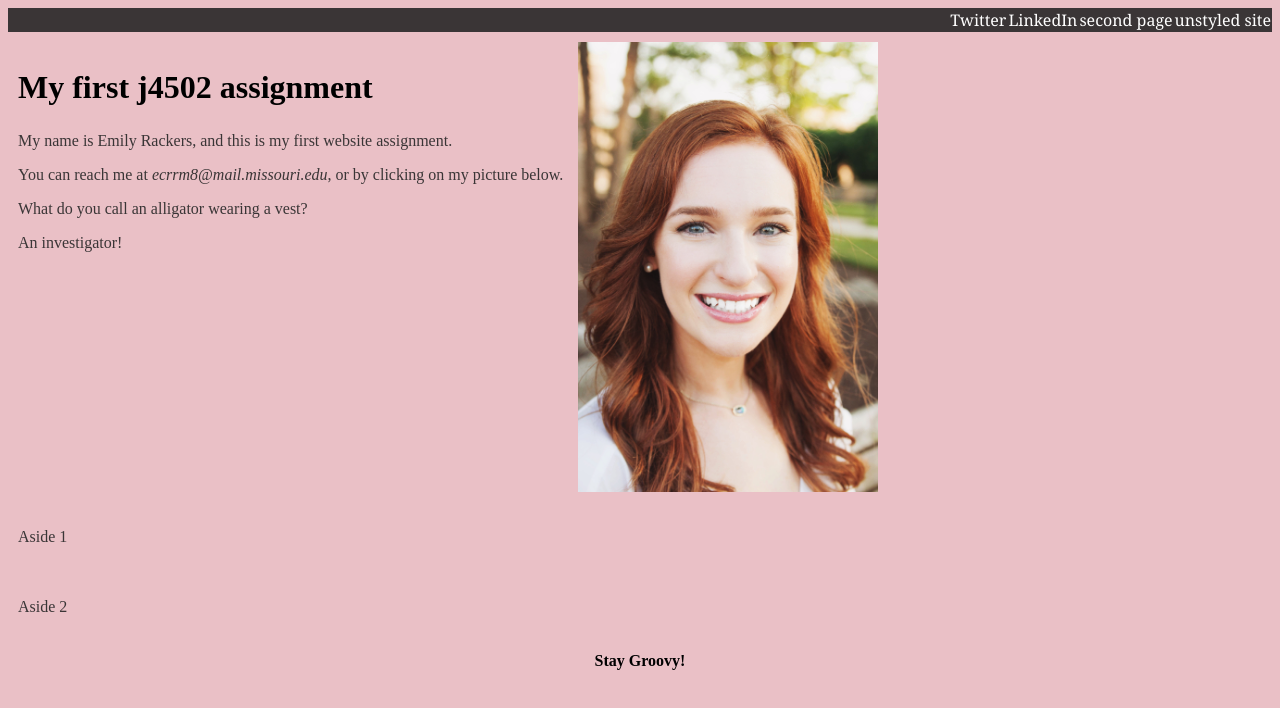
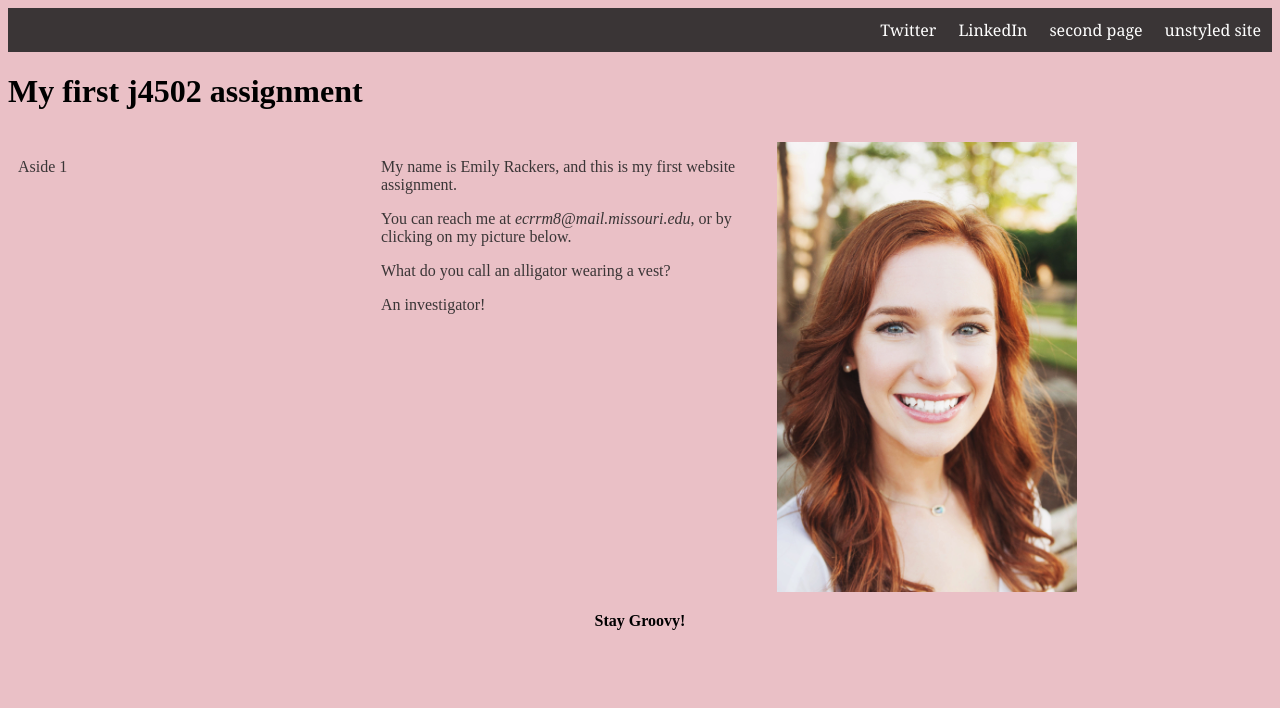
Before and after one commit to J4502-ss17/emilyrackers, a plain HTML site: page index.html in a window 1280 px wide. Drawn offline with Linux system fonts and the light colour scheme; a web font is replaced by a local one.

Commit message:
Flexbox
fixing bugs to make sure assignment works

```diff
--- a/index.html
+++ b/index.html
@@ -19,11 +19,13 @@
   </ul>
 
 <!--This is a comment. It won't show up in your browser, only in the page source-->
-<article>
-  <div class="story">
 <div class="first>">
   <h1>My first j4502 assignment</h1>
 </div>
+<div class="wrapper">
+<article>
+  <div class="story">
+
 	<p> My name is Emily Rackers, and this is my first website assignment.</p>
   <p>You can reach me at <span class="italic">ecrrm8@mail.missouri.edu</span>, or by clicking on my picture below.</p>
   <p>What do you call an alligator wearing a vest?</p>
@@ -40,9 +42,6 @@
 <aside class="aside-1">
 <p>Aside 1</p>
 </aside>
-<aside class="aside-2">
-<p>Aside 2</p>
-</aside>
 </div>
 
 <footer>
--- a/index_style.css
+++ b/index_style.css
@@ -33,6 +33,10 @@ p{
 
 .nav li:last-of-type a{
   border-bottom: none;
+}
+
+.nav li{
+  padding: 10px;
 }
 
 .nav a:link, a:visited {
@@ -101,10 +105,6 @@ header, article, aside, footer {
         order: 2;
     }
 
-    .aside-2 {
-        order: 3;
-    }
-
     footer {
         order: 4;
     }
@@ -116,7 +116,6 @@ header, article, aside, footer {
       }
       .image {
           width: 45%;
-          margin-right: 10px;
       }
 
       .story {
```
